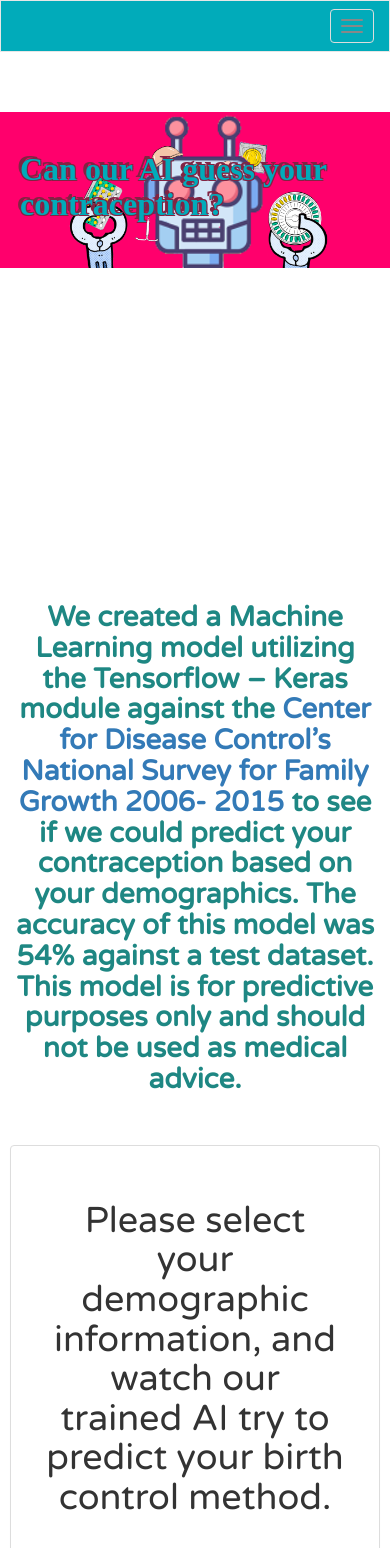
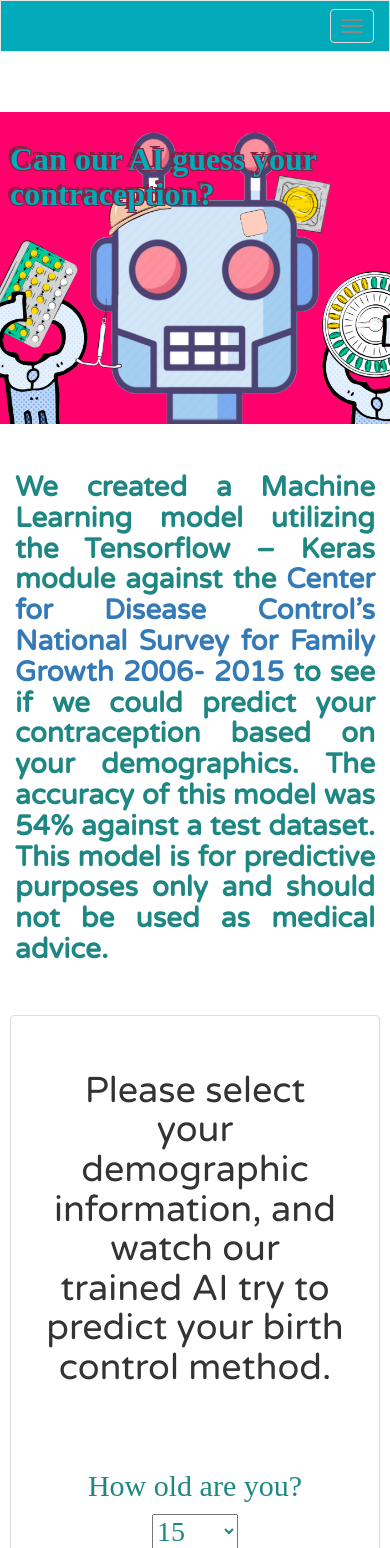
Before and after one commit to alyzaw/BirthControlProject4, a Flask app: page /predictions in a window 390 px wide; the page is wider, and only the part inside the window is pictured. Shown: the top 1548 px of that part. Run offline with Flask 2, Linux system fonts and the light colour scheme; parts of the project's set-up code (start-up, migrations or seed data) failed here and were passed over; some libraries are stand-ins or nearby versions; some web fonts are replaced.

Commit message:
new images

```diff
--- a/static/css/style.css
+++ b/static/css/style.css
@@ -232,7 +232,7 @@
   padding: 20px;
   margin: 0;
   /* background-image: url("../css/robobc2.png"); */
-  background-image: url("../css/robobanner.png");
+  background-image: url("../css/robobc2.png");
   background-size: 100%;
   background-repeat: no-repeat;
   background-attachment: fixed;
@@ -561,6 +561,15 @@ img {
     font-size: 18px;
   }
 
+  .hero-page5 {
+    position: relative;
+    height: 320px;
+    padding: 10px;
+    background-size: 200%;
+    background-position: top center;
+    font-size: 18px;
+  }
+
   .hero h1 {
     font-size: 38px;
     width: 80%;
--- a/templates/Team.html
+++ b/templates/Team.html
@@ -35,7 +35,7 @@
                           <!-- Collect the nav links, forms, and other content for toggling -->
                   <div class="collapse navbar-collapse" id="bs-example-navbar-collapse-1">
                     <ul class="nav navbar-nav">
-                        <li ><a href="/"><span class="glyphicon glyphicon-home"></span> Birth Control Review</a></li>
+                        <li ><a href="/"><span class="glyphicon glyphicon-home"></span> Home</a></li>
                         <li ><a href="/table"><span class="glyphicon glyphicon-list-alt"></span> User Reviews</a></li>
                         <li><a href="/side_effects"><span class="glyphicon glyphicon-th-large"></span> Side Effects Analysis</a></li>
                         <li ><a href="/news"><span class="glyphicon glyphicon-bullhorn"></span> Recent News</a></li>
--- a/templates/alyza.html
+++ b/templates/alyza.html
@@ -33,7 +33,7 @@
                       <!-- Collect the nav links, forms, and other content for toggling -->
               <div class="collapse navbar-collapse" id="bs-example-navbar-collapse-1">
                 <ul class="nav navbar-nav">
-                    <li ><a href="/"><span class="glyphicon glyphicon-home"></span> Birth Control Review</a></li>
+                    <li ><a href="/"><span class="glyphicon glyphicon-home"></span> Home</a></li>
                     <li ><a href="/table"><span class="glyphicon glyphicon-list-alt"></span> User Reviews</a></li>
                     <li><a href="/side_effects"><span class="glyphicon glyphicon-th-large"></span> Side Effects Analysis</a></li>
                     <li ><a href="/news"><span class="glyphicon glyphicon-bullhorn"></span> Recent News</a></li>
--- a/templates/newsscrape.html
+++ b/templates/newsscrape.html
@@ -37,7 +37,7 @@
                       <!-- Collect the nav links, forms, and other content for toggling -->
               <div class="collapse navbar-collapse" id="bs-example-navbar-collapse-1">
                 <ul class="nav navbar-nav">
-                    <li ><a href="/"><span class="glyphicon glyphicon-home"></span> Birth Control Review</a></li>
+                    <li ><a href="/"><span class="glyphicon glyphicon-home"></span> Home</a></li>
                     <li ><a href="/table"><span class="glyphicon glyphicon-list-alt"></span> User Reviews</a></li>
                     <li><a href="/side_effects"><span class="glyphicon glyphicon-th-large"></span> Side Effects Analysis</a></li>
                     <li ><a href="/news"><span class="glyphicon glyphicon-bullhorn"></span> Recent News</a></li>
--- a/templates/predict.html
+++ b/templates/predict.html
@@ -37,7 +37,7 @@
                       <!-- Collect the nav links, forms, and other content for toggling -->
               <div class="collapse navbar-collapse" id="bs-example-navbar-collapse-1">
                 <ul class="nav navbar-nav">
-                    <li ><a href="/"><span class="glyphicon glyphicon-home"></span> Birth Control Review</a></li>
+                    <li ><a href="/"><span class="glyphicon glyphicon-home"></span> Home</a></li>
                     <li ><a href="/table"><span class="glyphicon glyphicon-list-alt"></span> User Reviews</a></li>
                     <li><a href="/side_effects"><span class="glyphicon glyphicon-th-large"></span> Side Effects Analysis</a></li>
                     <li ><a href="/news"><span class="glyphicon glyphicon-bullhorn"></span> Recent News</a></li>
@@ -62,7 +62,7 @@
 
                 <div class="container">
                         <div id="intro">
-                        <div class="text-center">
+                        <div class="text-left" style="text-align: justify">
                 <h2 style="font-size:28px">We created a Machine Learning model utilizing the Tensorflow – Keras module against the
                     <a href = "https://ftp.cdc.gov/pub/Health_Statistics/NCHS/Datasets/NSFG/">Center for Disease Control’s National Survey for Family Growth 2006- 2015</a>
                     to see if we could predict your contraception based on your demographics.
@@ -209,7 +209,7 @@
         <div id="intro">
         <div class="text-center">
                         <h1 style="text-align:center">Possible Outcomes</h1>
-                        <h2 style="font-size:28px">To create our model, we had to bundle some birth control methods into groups.
+                        <h2 style="font-size:28px; text-align: justify">To create our model, we had to bundle some birth control methods into groups.
                             We categorized them as active hormonal birth control (pill, ring, patch, shot), passive implanted devices (IUDs and surgical implants),
                             non-medical contraption (condoms), surgical sterilization, and withrawl/family planning methods. Our dataset showed the most commonly
                             used methods were active hormonal options, passive implanted devices, and surgical sterilization (particularly as users get older),
--- a/templates/table.html
+++ b/templates/table.html
@@ -42,7 +42,7 @@
 
               <div class="collapse navbar-collapse" id="bs-example-navbar-collapse-1">
                 <ul class="nav navbar-nav">
-                    <li ><a href="/"><span class="glyphicon glyphicon-home"></span> Birth Control Review</a></li>
+                    <li ><a href="/"><span class="glyphicon glyphicon-home"></span> Home</a></li>
                     <li ><a href="/table"><span class="glyphicon glyphicon-list-alt"></span> User Reviews</a></li>
                     <li><a href="/side_effects"><span class="glyphicon glyphicon-th-large"></span> Side Effects Analysis</a></li>
                     <li ><a href="/news"><span class="glyphicon glyphicon-bullhorn"></span> Recent News</a></li>
```
Also changed, not shown: templates/index.html (+20 -14 lines), templates/sideeffect_viz.html (+4 -3 lines), static/css/robobc2.png, static/css/theVillain-button.jpg (added), 1 other file.
